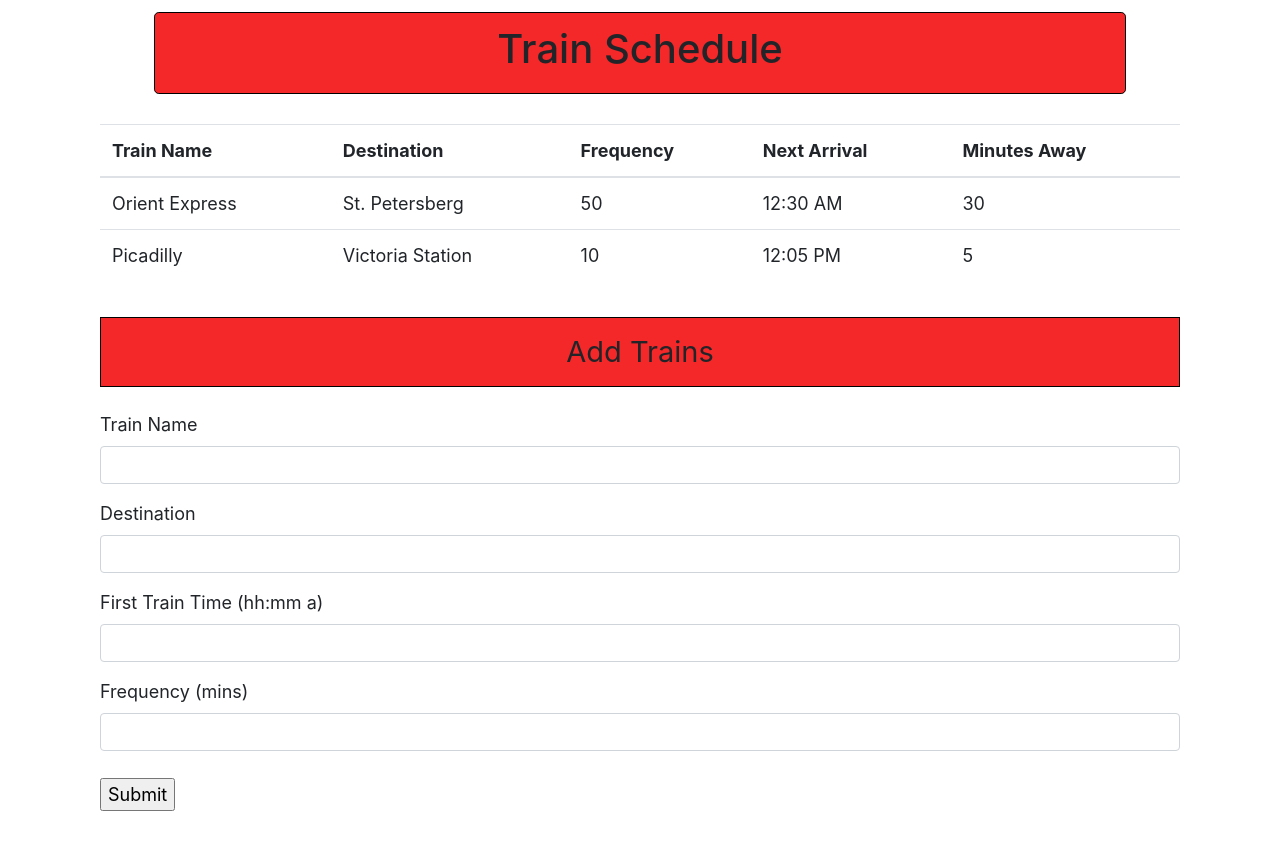
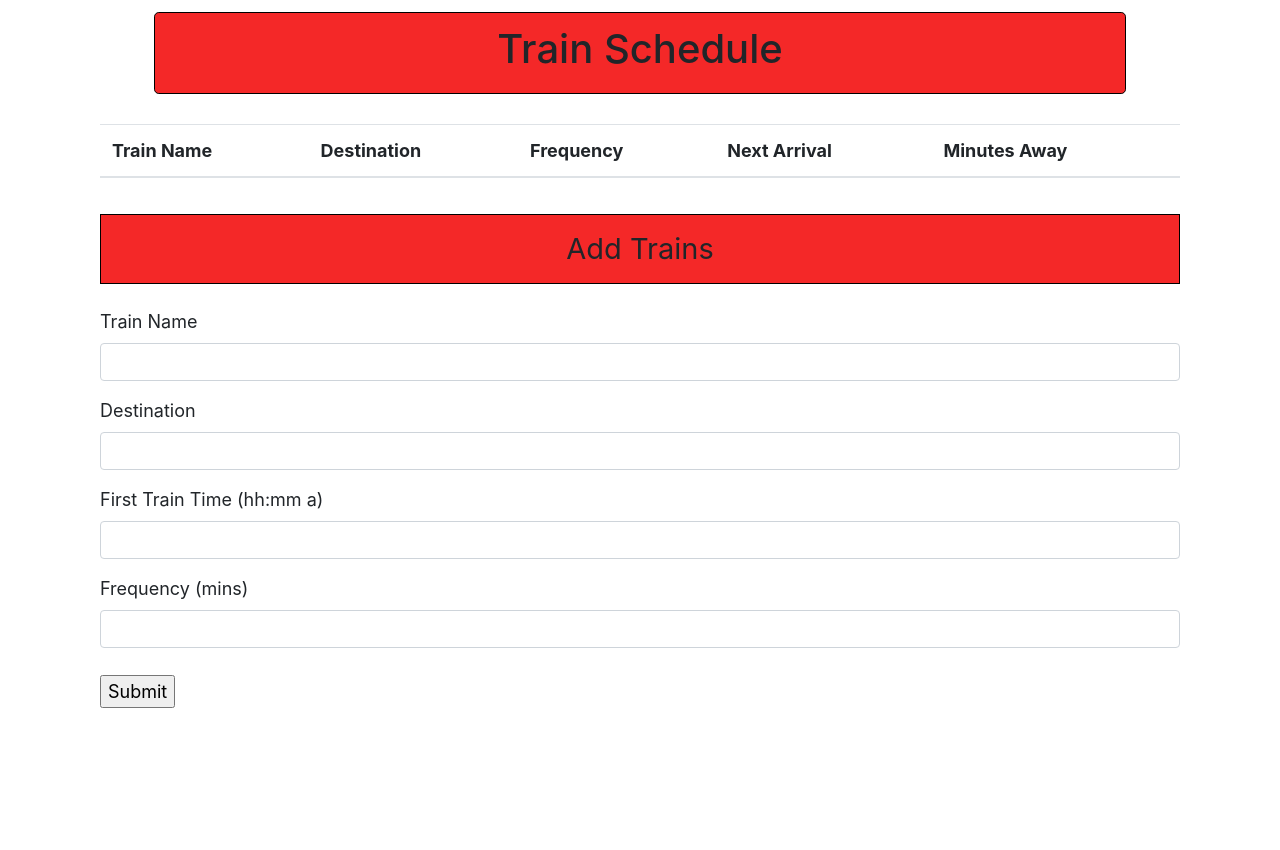
Before and after one commit to michelletm/TrainSchedule, a plain HTML site: page index.html in a window 1280 px wide. After the commit the page ends 800 px from the top, so only its background shows below. Drawn offline with nearby package versions, Linux system fonts and the light colour scheme; no server answers.

Commit message:
final changes

```diff
--- a/index.html
+++ b/index.html
@@ -43,19 +43,6 @@
               </tr>
             </thead>
             <tbody>
-              <tr>
-                <td>Orient Express</td>
-                <td>St. Petersberg</td>
-                <td>50</td>
-                <td>12:30 AM</td>
-                <td>30</td>
-              </tr>
-              <tr>
-                <td>Picadilly</td>
-                <td>Victoria Station</td>
-                <td>10</td>
-                <td>12:05 PM</td>
-                <td>5</td>
             </tbody>
           </table>
 
@@ -83,11 +70,7 @@
             </div>
           </form>
       </div>
-
   </div>
         <script src="logic2.js"></script>
-        <!----<script src="firebase.js"></script>-->
-        <!--<script src="key.js"></script>-->
-
 </body>
 </html>
```
